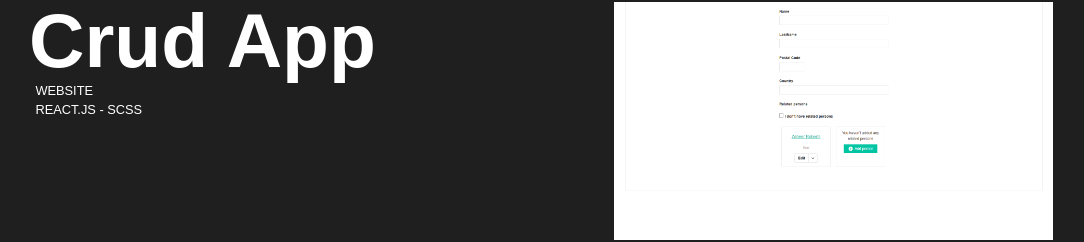
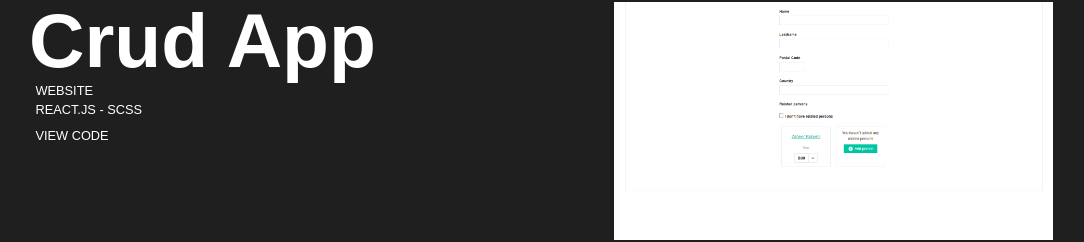
Before and after one commit to Zeus540/Portfolio-V2, a React (Create React App) app: page / in a window 1280 px wide. Shown: the part 2152-2394 px from the top of the page, without its empty margins (99-1183 px from the left). Built offline with nearby package versions, Linux system fonts and the light colour scheme.

Commit message:
added view code button

```diff
--- a/src/components/Gallery.jsx
+++ b/src/components/Gallery.jsx
@@ -38,7 +38,7 @@ const  HolderInner = styled.div`
 display:flex;
 
 padding-bottom: 0px;
-flex-direction:row;
+flex-direction:column;
 width:100%;
 
 @media (min-width: 1px) and (max-width: 426px) {
@@ -127,7 +127,11 @@ class Gallery1 extends Component {
 <Heading  >WEBSITE</Heading>
 <Heading  >REACT.JS - SCSS </Heading>
 </a>
-
+<Heading  >
+<a href="https://zeus540.github.io/react-firebase-crud-app/" target="_blank" rel="noopener noreferrer">
+VIEW CODE
+</a>
+</Heading>
 </HolderInner>
 <ImgHolder>
 <Img src={Crud} alt=""/>
```
